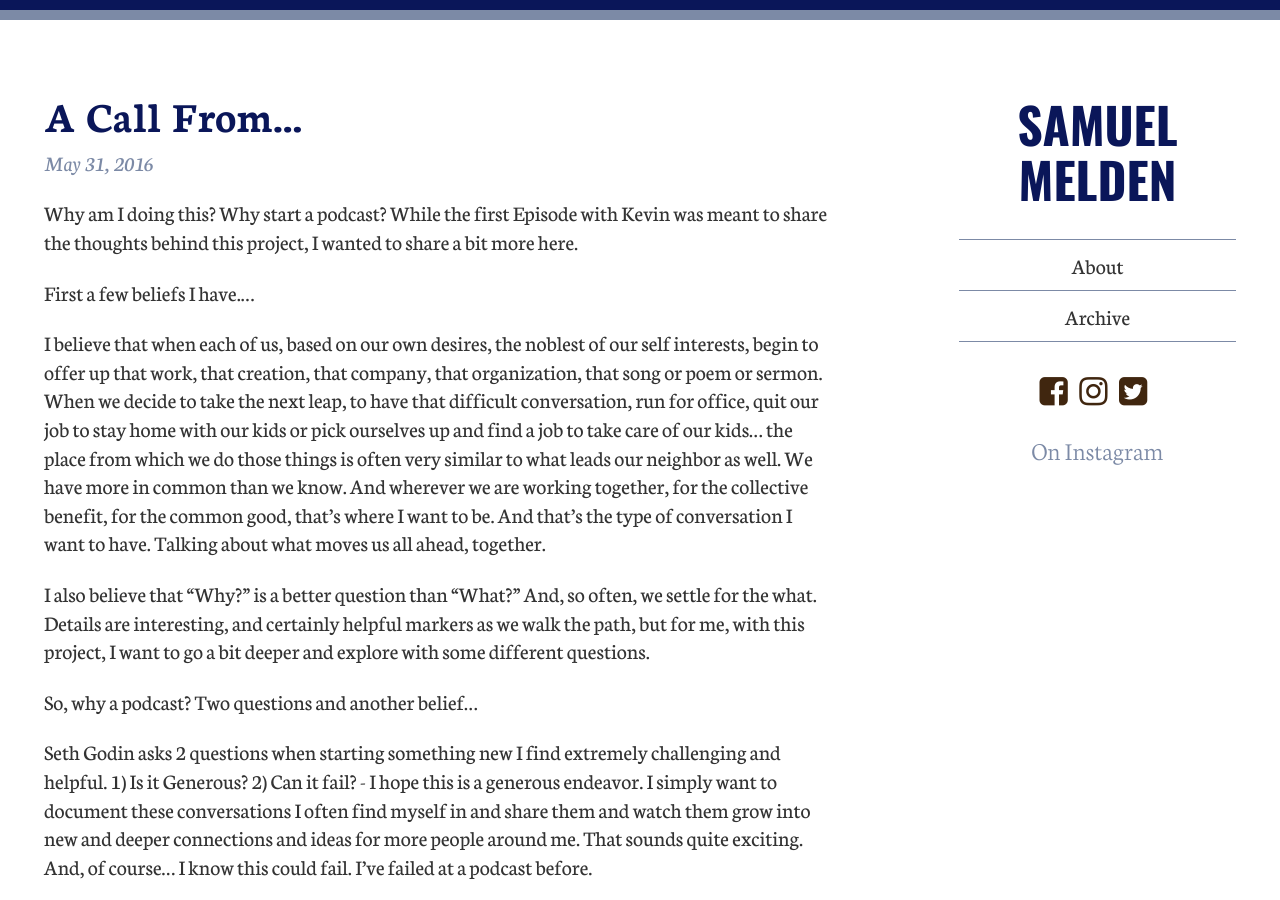
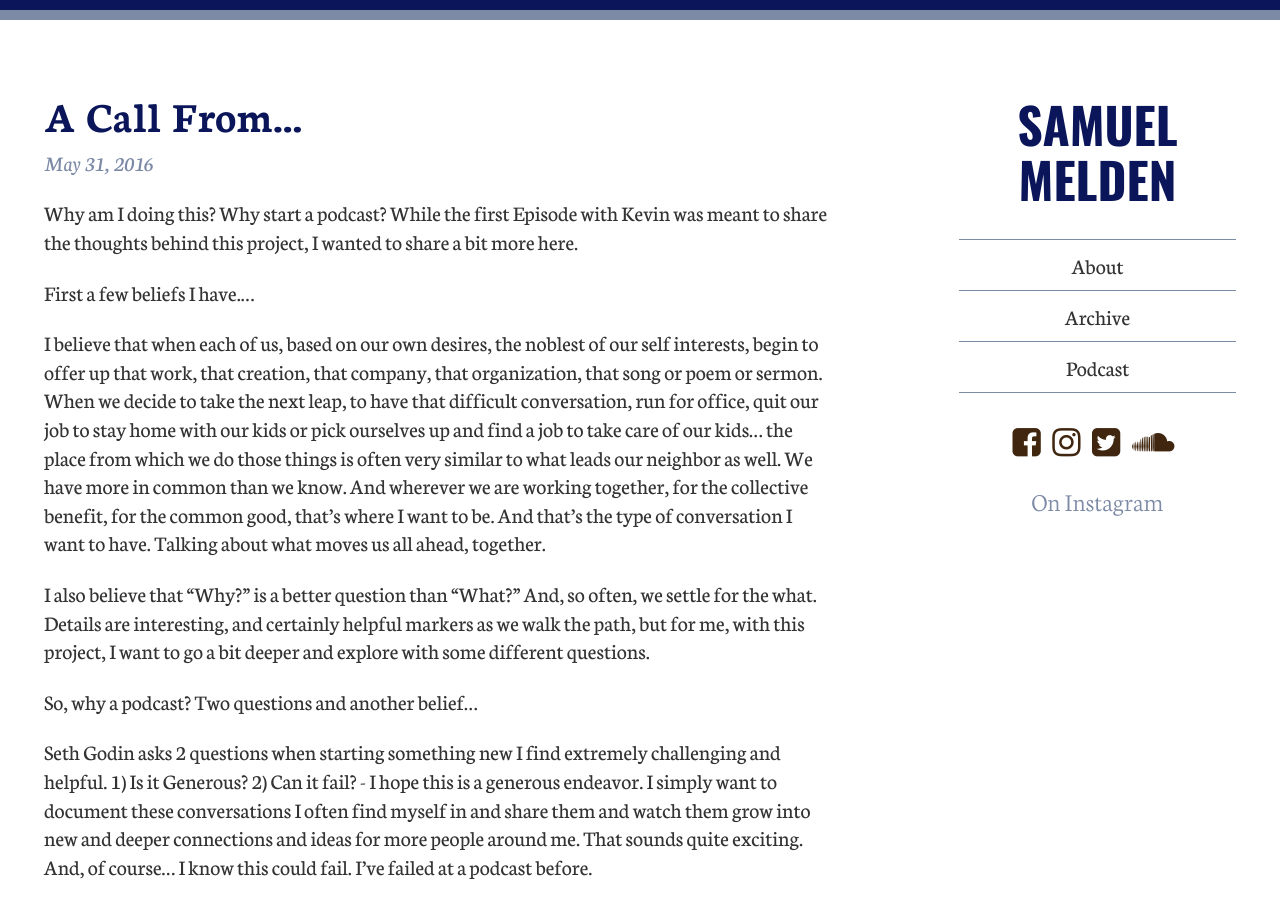
Before and after one commit to smlmldn/smlmldn.github.io, a Jekyll site: the page built from index.html, in a window 1280 px wide and 900 px high. Built offline with Jekyll 4.4.1, drawn with Linux system fonts in a browser that asks for light colours; nearby versions of some CDN libraries; comment, search, counter and statistics services are not loaded.

Commit message:
added podcast link

```diff
--- a/_includes/aside.html
+++ b/_includes/aside.html
@@ -3,11 +3,13 @@
   <nav>
     <a href="{{ site.baseurl }}/about">About</a>
     <a href="{{ site.baseurl }}/archive">Archive</a>
+    <a href="{{ site.baseurl }}/podcast">Podcast</a>
   </nav>
   <div class="social-links">
     <a href="https://www.facebook.com/smlmldn"><i class="fa fa-facebook-square"></i></a>
     <a href="https://instagram.com/sfmelden"><i class="fa fa-instagram"></i></a>
     <a href="https://twitter.com/sfmelden"><i class="fa fa-twitter-square"></i></a>
+    <a href="https://soundcloud.com/acallfrom"><i class="fa fa-soundcloud"></i></a>
   </div>
   <div id="instafeed">
     <h3>On Instagram</h3>
--- a/index.html
+++ b/index.html
@@ -5,13 +5,14 @@ layout: default
 <div class="home">
 
     {% for post in site.posts limit:3 %}
-
+       {% if post.category == "podcast" %}
+       {% else if %}
         <h1 class='post-title'>
           <a class="post-link" href="{{ post.url | prepend: site.baseurl }}">{{ post.title }}</a>
         </h1>
         <span class="post-meta">{{ post.date | date: "%b %-d, %Y" }}</span>
         <article class='post-body'>{{ post.content }}</article>
-
+      {% endif %}
     {% endfor %}
 
 <p><a href="/archive">More Posts...</a></p>
```
Also changed, not shown: _posts/2012-10-31-fall.markdown (line endings or trailing spaces), _posts/2016-05-31-a-call-from.md (line endings or trailing spaces).
